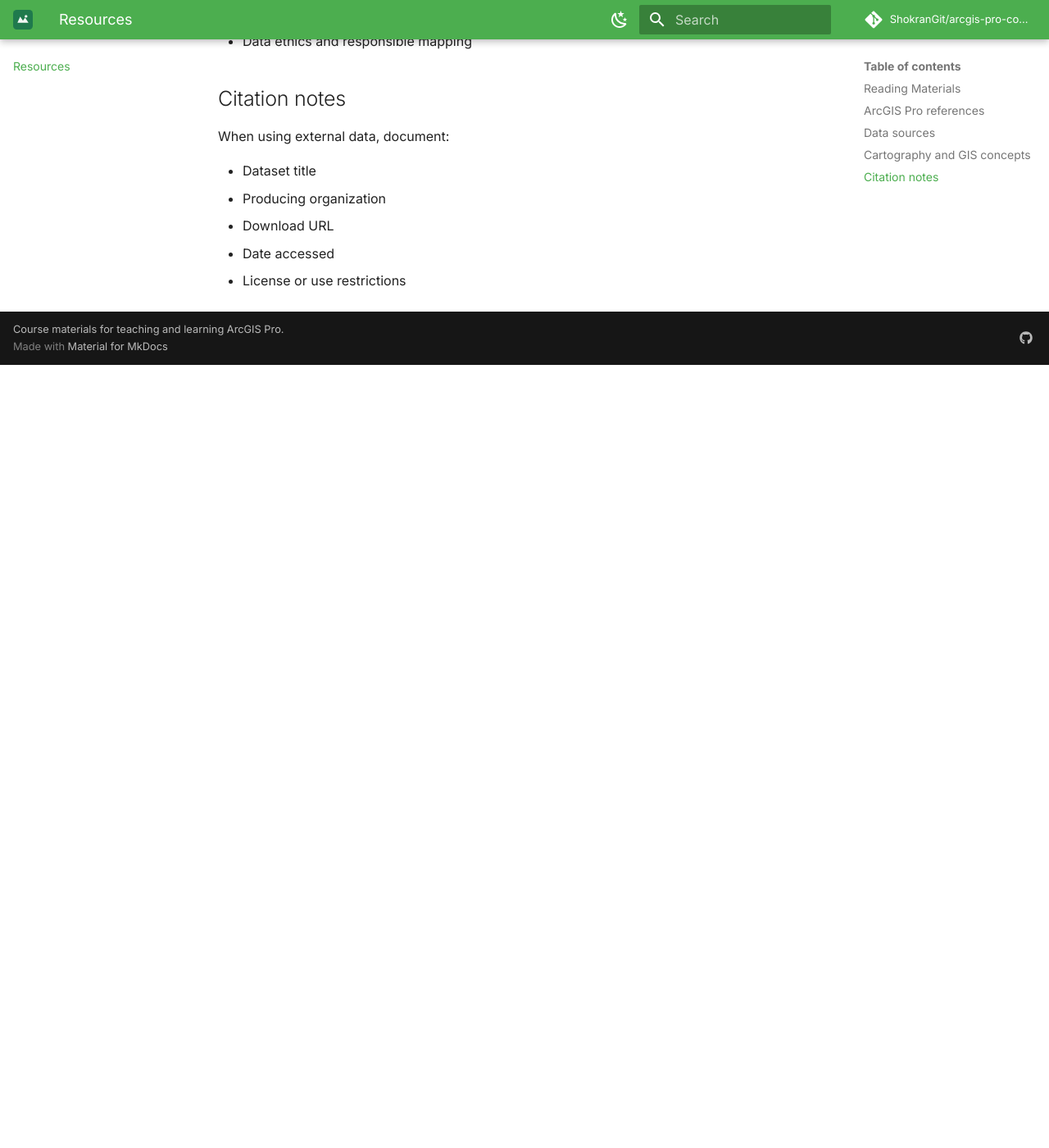
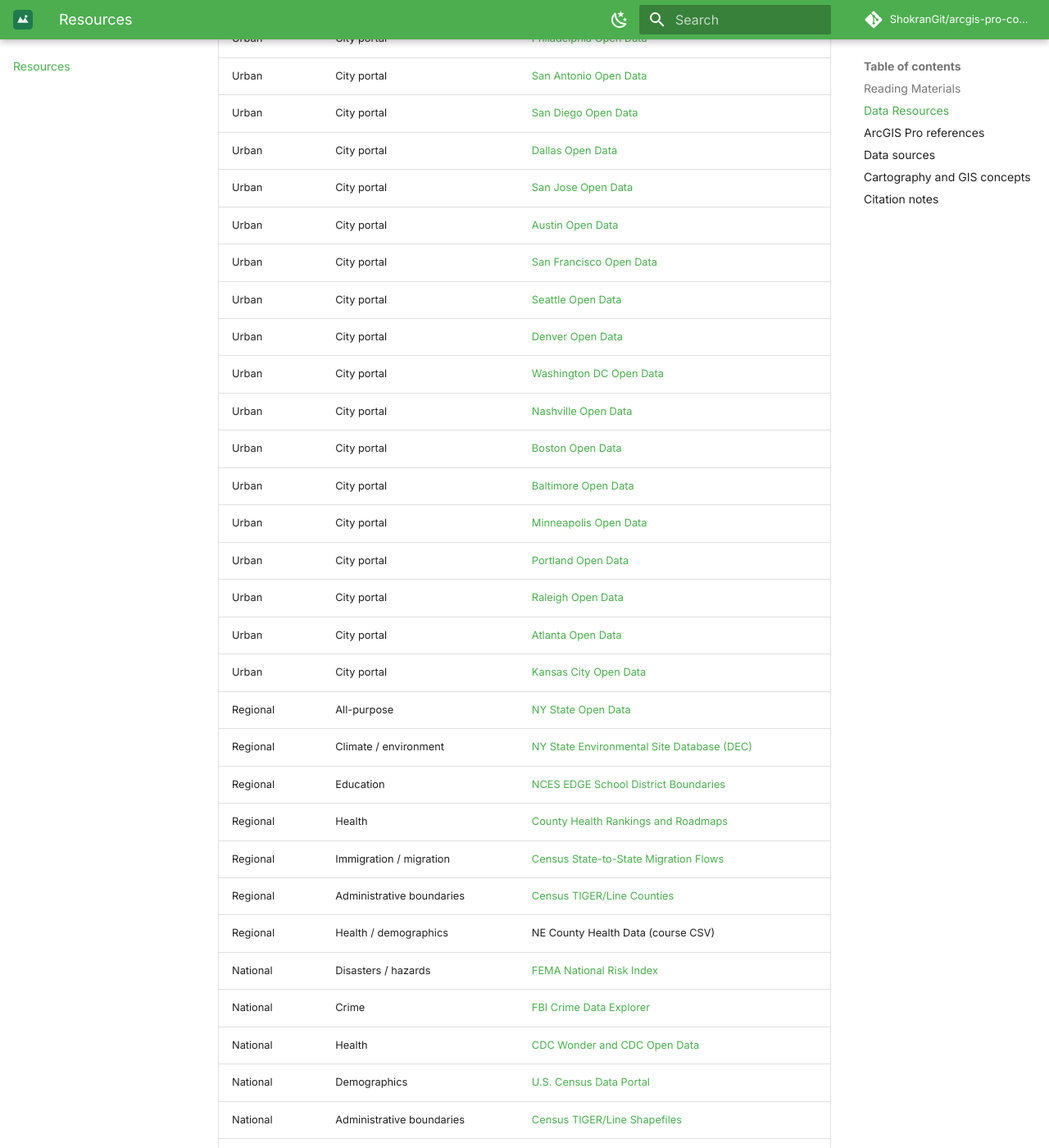
Before and after one commit to ShokranGit/arcgis-pro-course, an MkDocs documentation site: the page built from docs/resources.md, in a window 1280 px wide and 1400 px high, scrolled down 1160 px. Shown: the whole window at 82% size. Built offline with MkDocs 1.6.1 and Material for MkDocs 9.7.7, drawn with Linux system fonts in a browser that asks for light colours; comment, search, counter and statistics services are not loaded; before the commit the page ends 1605 px from its top, so only the background shows below that; some of the changed text lies outside the part shown.

Commit message:
Add Data Resources table; drop Data card

```diff
--- a/docs/resources.md
+++ b/docs/resources.md
@@ -11,6 +11,63 @@ The five core course readings used throughout the labs and course tables:
 - [Modern GIS Learning Modules](https://modern-gis-learngis.hub.arcgis.com/){: .src-moderngis}
 - [ArcGIS Pro Tutorial/Documentation](https://www.esri.com/en-us/arcgis/products/arcgis-pro/resources){: .src-esri}
 - [ArcGIS Pro Workbook](https://mlpp.pressbooks.pub/flexiblegisworkbookpro/){: .src-workbook}
+
+## Data Resources
+
+Where to look for data, organized from the most local scale to the most global. Start as local as your project allows, and zoom out only when the question requires it.
+
+| Scale | Category | Source |
+| --- | --- | --- |
+| NYC | All-purpose | [NYC Open Data](https://opendata.cityofnewyork.us) |
+| NYC | Land use / parcels | [NYC MapPLUTO (Tax Lot Database)](https://www.nyc.gov/site/planning/data-maps/open-data/dwn-pluto-mappluto.page) |
+| NYC | Demographics | [NYC Population FactFinder](https://popfactfinder.planning.nyc.gov) |
+| NYC | Crime | [NYPD Crime Statistics](https://www.nyc.gov/site/nypd/stats/crime-statistics/citywide-crime-stats.page) |
+| NYC | Transportation | [NYC DOT Data Feeds](https://www.nyc.gov/html/dot/html/about/datafeeds.shtml) |
+| NYC | Parks | [NYC Parks GIS Mapping Portal](https://www.nycgovparks.org/regulations/gis-mapping-portal) |
+| Urban | City portal | [Los Angeles Open Data](https://data.lacity.org) |
+| Urban | City portal | [Chicago Open Data](https://data.cityofchicago.org) |
+| Urban | City portal | [Houston Open Data](https://data.houstontx.gov) |
+| Urban | City portal | [Philadelphia Open Data](https://opendataphilly.org) |
+| Urban | City portal | [San Antonio Open Data](https://data.sanantonio.gov) |
+| Urban | City portal | [San Diego Open Data](https://data.sandiego.gov) |
+| Urban | City portal | [Dallas Open Data](https://dallasopendata.com) |
+| Urban | City portal | [San Jose Open Data](https://data.sanjoseca.gov) |
+| Urban | City portal | [Austin Open Data](https://data.austintexas.gov) |
+| Urban | City portal | [San Francisco Open Data](https://data.sfgov.org) |
+| Urban | City portal | [Seattle Open Data](https://data.seattle.gov) |
+| Urban | City portal | [Denver Open Data](https://denvergov.org/opendata) |
+| Urban | City portal | [Washington DC Open Data](https://opendata.dc.gov) |
+| Urban | City portal | [Nashville Open Data](https://data.nashville.gov) |
+| Urban | City portal | [Boston Open Data](https://data.boston.gov) |
+| Urban | City portal | [Baltimore Open Data](https://data.baltimorecity.gov) |
+| Urban | City portal | [Minneapolis Open Data](https://opendata.minneapolismn.gov) |
+| Urban | City portal | [Portland Open Data](https://gis.portlandmaps.com) |
+| Urban | City portal | [Raleigh Open Data](https://data.raleighnc.gov) |
+| Urban | City portal | [Atlanta Open Data](https://data.atlantaga.gov) |
+| Urban | City portal | [Kansas City Open Data](https://data.kcmo.org) |
+| Regional | All-purpose | [NY State Open Data](https://data.ny.gov) |
+| Regional | Climate / environment | [NY State Environmental Site Database (DEC)](https://dec.ny.gov/environmental-protection/site-cleanup/database-search) |
+| Regional | Education | [NCES EDGE School District Boundaries](https://nces.ed.gov/programs/edge/Geographic/DistrictBoundaries) |
+| Regional | Health | [County Health Rankings and Roadmaps](https://www.countyhealthrankings.org) |
+| Regional | Immigration / migration | [Census State-to-State Migration Flows](https://www.census.gov/data/tables/time-series/demo/geographic-mobility/state-to-state-migration.html) |
+| Regional | Administrative boundaries | [Census TIGER/Line Counties](https://www.census.gov/geo/tiger/TIGER2022/COUNTY/) |
+| Regional | Health / demographics | NE County Health Data (course CSV) |
+| National | Disasters / hazards | [FEMA National Risk Index](https://hazards.fema.gov/nri/) |
+| National | Crime | [FBI Crime Data Explorer](https://cde.ucr.cjis.gov) |
+| National | Health | [CDC Wonder and CDC Open Data](https://wonder.cdc.gov) |
+| National | Demographics | [U.S. Census Data Portal](https://data.census.gov) |
+| National | Administrative boundaries | [Census TIGER/Line Shapefiles](https://www.census.gov/geo/maps-data/data/tiger-line.html) |
+| National | Land cover | [MRLC Land Use Land Cover (NLCD)](https://www.mrlc.gov/data) |
+| National | Imagery | [USGS Earth Explorer](https://earthexplorer.usgs.gov) |
+| National | Elevation | [USGS National Map Downloader (3DEP)](https://apps.nationalmap.gov/downloader/) |
+| World | Administrative boundaries | [Natural Earth (global cartographic data)](https://www.naturalearthdata.com) |
+| World | Administrative boundaries | [GADM (global administrative boundaries)](https://gadm.org) |
+| World | All-purpose | [OpenStreetMap](https://www.openstreetmap.org) |
+| World | Economics | [World Bank Open Data](https://data.worldbank.org) |
+| World | Statistics | [UN Data](https://data.un.org) |
+| World | Satellite / imagery | [NASA Earthdata](https://www.earthdata.nasa.gov) |
+| World | Climate / environment | [Global Forest Watch](https://www.globalforestwatch.org) |
+| World | Animal | [eBird (Cornell Lab of Ornithology)](https://ebird.org/home) |
 
 ## ArcGIS Pro references
 
```
Also changed, not shown: docs/index.md (+0 -7 lines).
